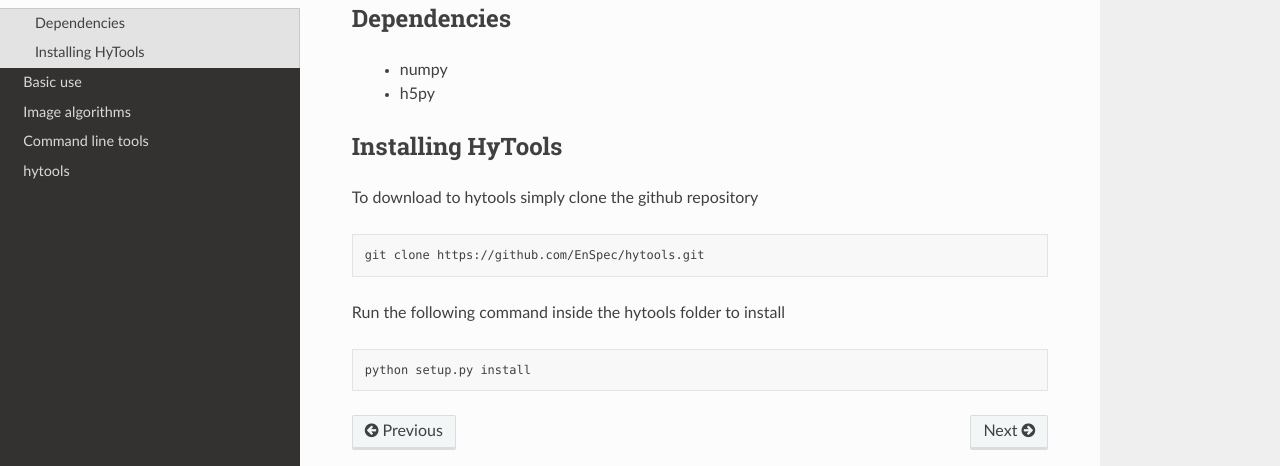
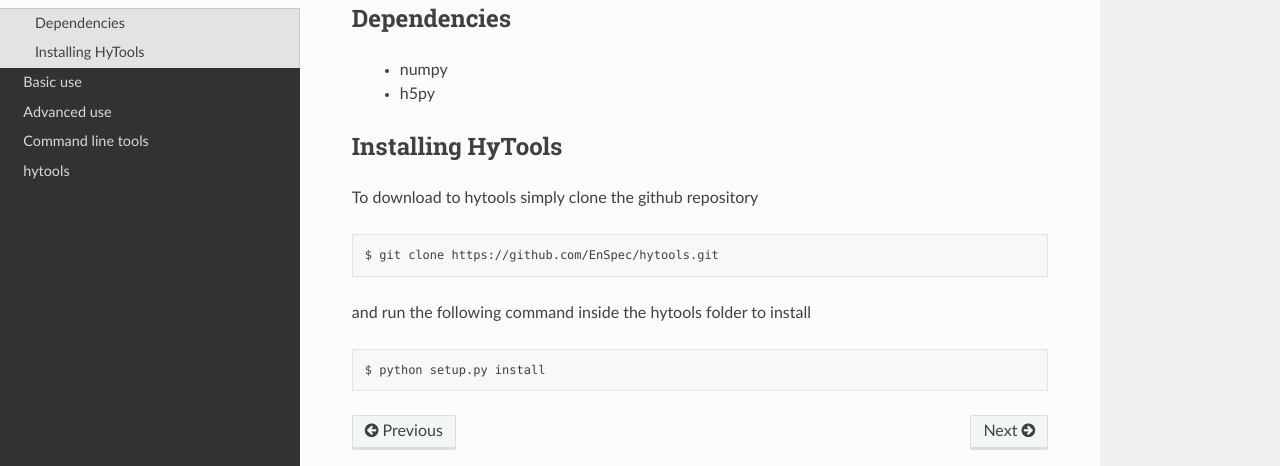
Before and after one commit to EnSpec/hytools, a Sphinx documentation site: the page built from docs/source/installation.rst, in a window 1280 px wide. Shown: the part 158-624 px from the top of the page. Built offline with Sphinx 7.4.7 and the Read the Docs theme 2.0.0, drawn with Linux system fonts in a browser that asks for light colours.

Commit message:
Docs update

```diff
--- a/docs/source/algorithms.rst
+++ b/docs/source/algorithms.rst
@@ -2,20 +2,20 @@
 
 
 ==================
- Image algorithms
+ Advanced use
 ==================
 
 Spectrum resampling
 ===================
 
-TODO
+.. todo:: Spectrum resampling example script
 
 Topographic correction
 ======================
 
-TODO
+.. todo:: Spectrum resampling example script
 
 BRDF correction
 ===============
 
-TODO
+.. todo:: Spectrum resampling example script
--- a/docs/source/command_line.rst
+++ b/docs/source/command_line.rst
@@ -4,4 +4,4 @@
  Command line tools
 ====================
 
-Information about command line tools.
+.. todo:: Populate command line tool documentation.
--- a/docs/source/conf.py
+++ b/docs/source/conf.py
@@ -35,8 +35,11 @@
     'sphinx.ext.autodoc',
     'sphinx.ext.viewcode',
     'sphinx.ext.coverage',
-    "sphinx_rtd_theme"
+    'sphinx_rtd_theme',
+    'sphinx.ext.todo'
 ]
+
+todo_include_todos=True
 
 # Add any paths that contain templates here, relative to this directory.
 templates_path = ['_templates']
--- a/docs/source/installation.rst
+++ b/docs/source/installation.rst
@@ -15,13 +15,13 @@
 ==================
 To download to hytools simply clone the github repository
 
-.. code-block:: bash
+.. code-block:: shell
 
-    git clone https://github.com/EnSpec/hytools.git
+   $ git clone https://github.com/EnSpec/hytools.git
 
 
-Run the following command inside the hytools folder to install
+and run the following command inside the hytools folder to install
 
-.. code-block:: bash
+.. code-block:: shell
 
-   python setup.py install
+   $ python setup.py install
```
